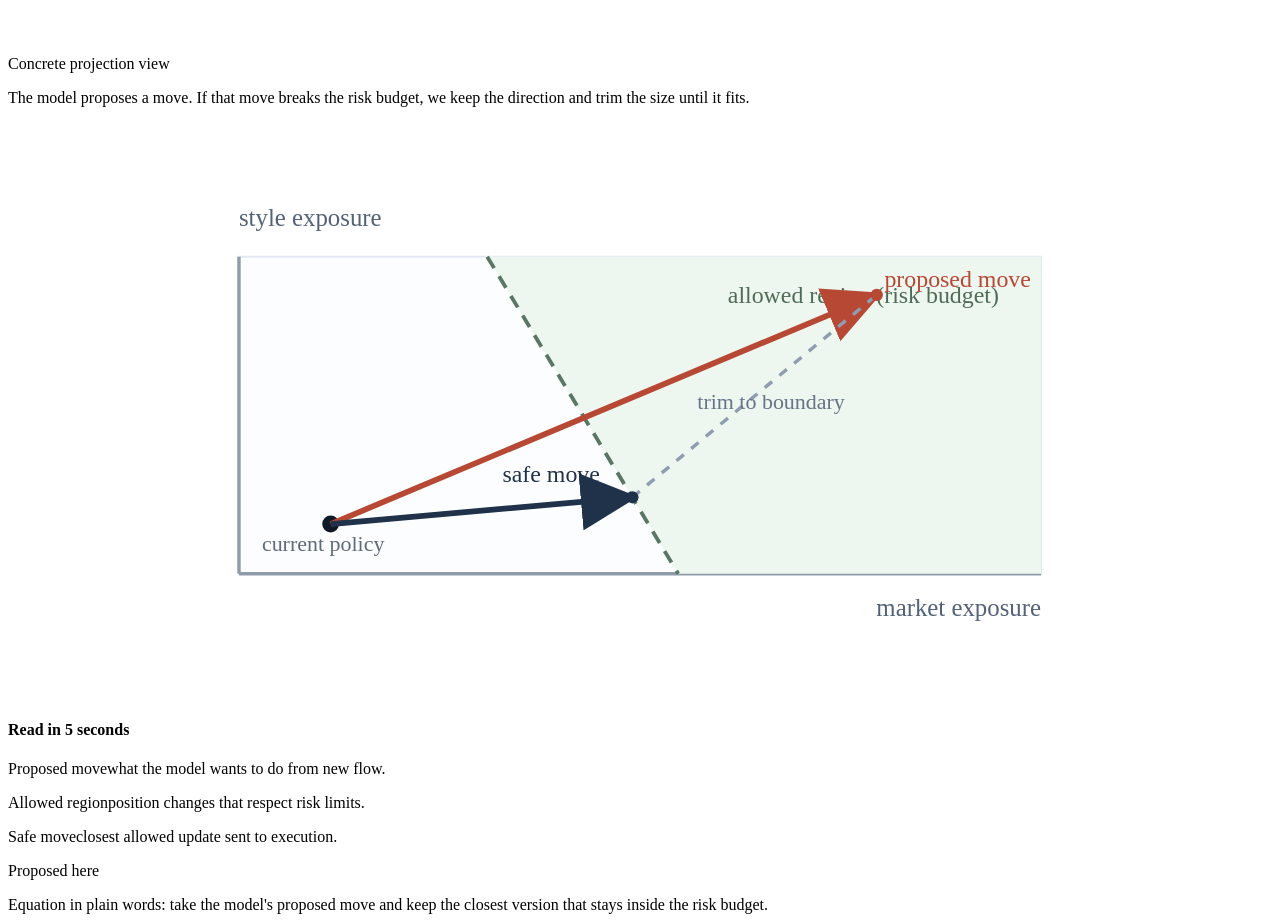
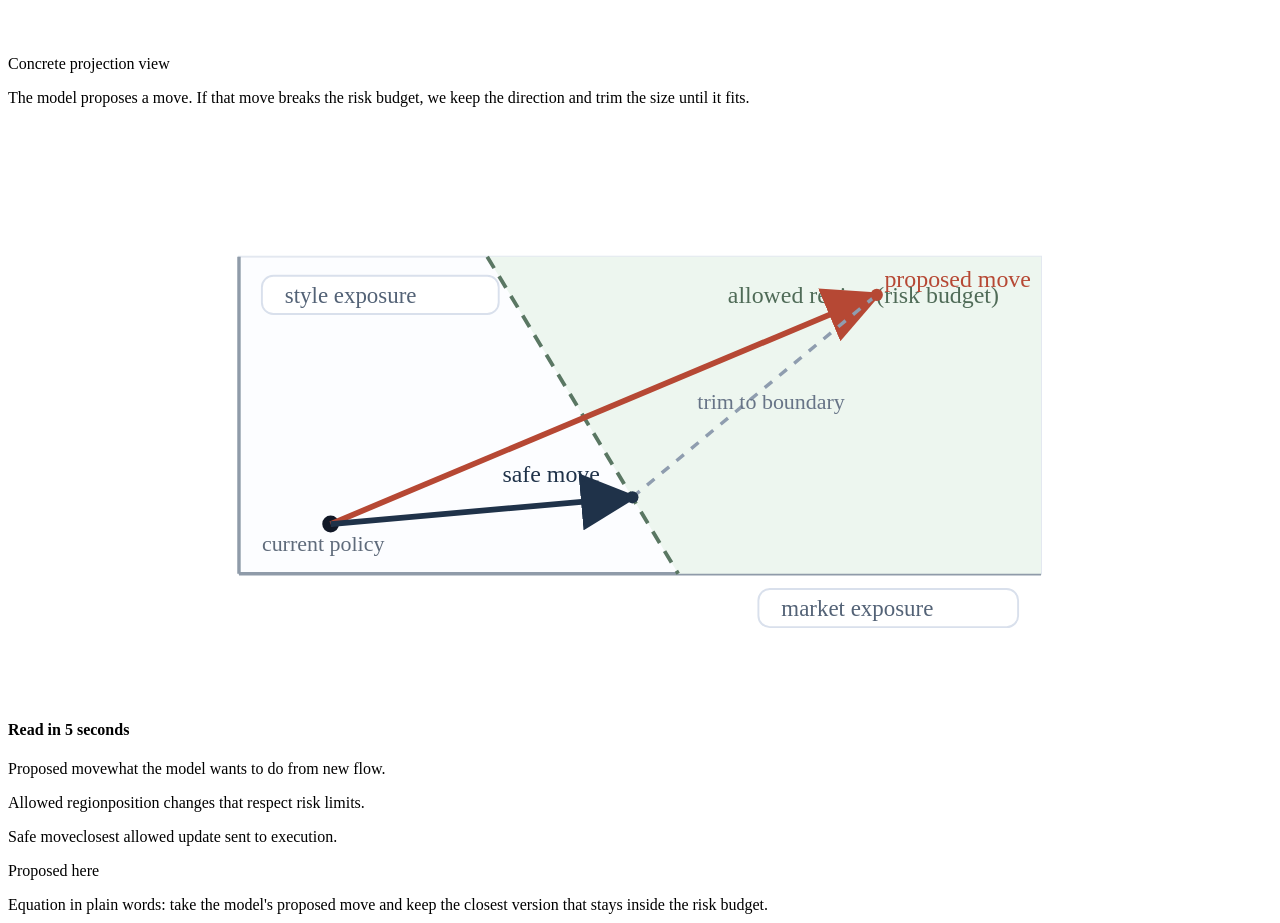
Before and after one commit to KumarNavish/CL-PLO, a website with bundled scripts: page index.html in a window 1280 px wide. Shown: the part 4840-5763 px from the top of the page. Built offline with nearby package versions, Linux system fonts and the light colour scheme.

Commit message:
Fix projection axis label clipping with in-plot label chips

```diff
--- a/coreline.css
+++ b/coreline.css
@@ -616,6 +616,7 @@ a {
   display: block;
   width: 100%;
   height: auto;
+  overflow: visible;
 }
 
 .projection-key {
--- a/index.html
+++ b/index.html
@@ -349,8 +349,10 @@
 
                     <line x1="100" y1="236" x2="520" y2="236" stroke="#8f9ba9" stroke-width="1.8"></line>
                     <line x1="100" y1="236" x2="100" y2="70" stroke="#8f9ba9" stroke-width="1.8"></line>
-                    <text x="100" y="54" font-size="13" fill="#536276">style exposure</text>
-                    <text x="520" y="258" font-size="13" text-anchor="end" fill="#536276">market exposure</text>
+                    <rect x="112" y="80" width="124" height="20" rx="6" fill="#ffffff" stroke="#d9e0ec"></rect>
+                    <text x="124" y="94" font-size="12" fill="#536276">style exposure</text>
+                    <rect x="372" y="244" width="136" height="20" rx="6" fill="#ffffff" stroke="#d9e0ec"></rect>
+                    <text x="384" y="258" font-size="12" fill="#536276">market exposure</text>
 
                     <polygon points="230,70 520,70 520,236 330,236" fill="#edf6ef"></polygon>
                     <line x1="230" y1="70" x2="330" y2="236" stroke="#5a7763" stroke-width="2" stroke-dasharray="7 5"></line>
```
